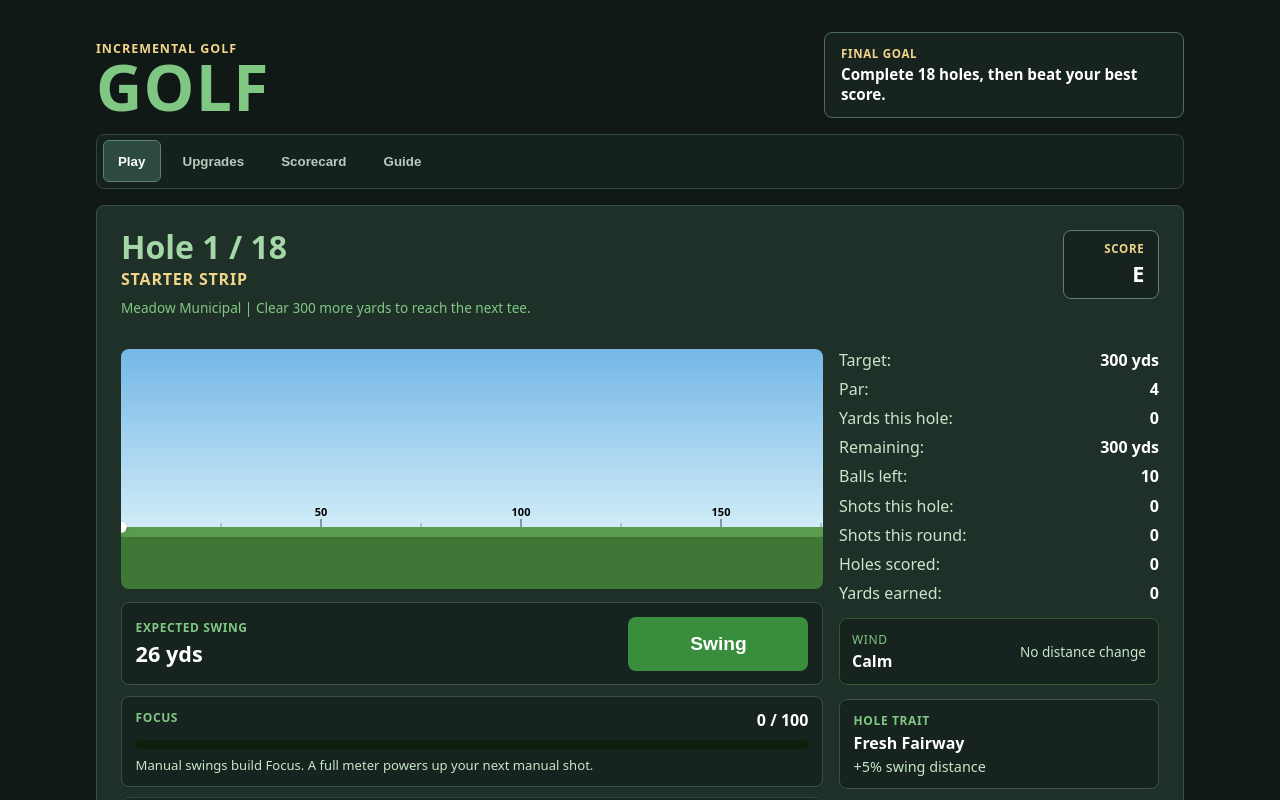
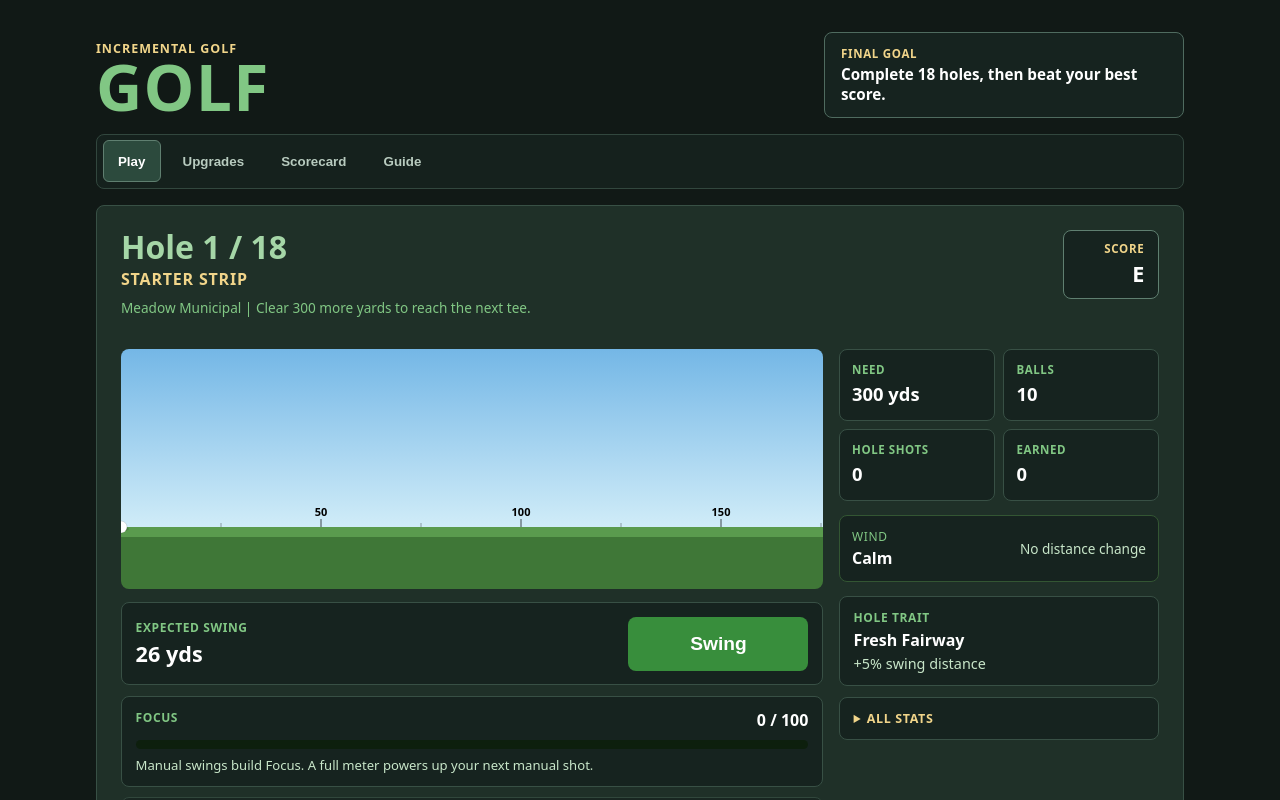
Before and after one commit to CollePatt/golf, a React (Vite) app: page / in a window 1280 px wide. Shown: the top 800 px of the page. Built offline with nearby package versions, Linux system fonts and the light colour scheme.

Commit message:
Simplify play stats panel

```diff
--- a/src/App.css
+++ b/src/App.css
@@ -339,6 +339,40 @@ h3 {
   font-size: 0.82rem;
 }
 
+.quick-stats {
+  display: grid;
+  grid-template-columns: repeat(2, 1fr);
+  gap: 0.55rem;
+  margin-bottom: 0.75rem;
+}
+
+.quick-stat {
+  min-height: 72px;
+  padding: 0.75rem;
+  border: 1px solid #385045;
+  border-radius: 8px;
+  background: #16231f;
+}
+
+.quick-stat span,
+.quick-stat strong {
+  display: block;
+}
+
+.quick-stat span {
+  color: #81c784;
+  font-size: 0.72rem;
+  font-weight: 700;
+  text-transform: uppercase;
+  letter-spacing: 0.05em;
+}
+
+.quick-stat strong {
+  margin-top: 0.25rem;
+  color: #ffffff;
+  font-size: 1.15rem;
+}
+
 .stats {
   display: grid;
   gap: 0.45rem;
@@ -356,6 +390,27 @@ h3 {
 
 .stat strong {
   color: #ffffff;
+}
+
+.all-stats {
+  margin-top: 0.65rem;
+  border: 1px solid #385045;
+  border-radius: 8px;
+  background: #16231f;
+}
+
+.all-stats summary {
+  padding: 0.75rem 0.85rem;
+  color: #f1d58a;
+  font-size: 0.78rem;
+  font-weight: 800;
+  text-transform: uppercase;
+  letter-spacing: 0.05em;
+  cursor: pointer;
+}
+
+.all-stats .stats {
+  padding: 0 0.85rem 0.85rem;
 }
 
 .hint {
--- a/src/components/HoleScreen.jsx
+++ b/src/components/HoleScreen.jsx
@@ -120,16 +120,23 @@ export default function HoleScreen({
         </div>
 
         <aside className="hole-sidebar" aria-label="Round status">
-          <div className="stats">
-            <p className="stat">Target: <strong>{targetDistance} yds</strong></p>
-            <p className="stat">Par: <strong>{parForHole(hole)}</strong></p>
-            <p className="stat">Yards this hole: <strong>{yardsThisHole}</strong></p>
-            <p className="stat">Remaining: <strong>{remaining} yds</strong></p>
-            <p className="stat">Balls left: <strong>{ballsLeft}</strong></p>
-            <p className="stat">Shots this hole: <strong>{currentHoleShots}</strong></p>
-            <p className="stat">Shots this round: <strong>{totalShots}</strong></p>
-            <p className="stat">Holes scored: <strong>{completedHoles.length}</strong></p>
-            <p className="stat">Yards earned: <strong>{totalYardsThisRound}</strong></p>
+          <div className="quick-stats" aria-label="Key round stats">
+            <div className="quick-stat">
+              <span>Need</span>
+              <strong>{remaining} yds</strong>
+            </div>
+            <div className="quick-stat">
+              <span>Balls</span>
+              <strong>{ballsLeft}</strong>
+            </div>
+            <div className="quick-stat">
+              <span>Hole Shots</span>
+              <strong>{currentHoleShots}</strong>
+            </div>
+            <div className="quick-stat">
+              <span>Earned</span>
+              <strong>{totalYardsThisRound}</strong>
+            </div>
           </div>
           <div className="round-modifier">
             <div>
@@ -143,6 +150,21 @@ export default function HoleScreen({
             <strong>{holeDefinition.trait.label}</strong>
             <p>{holeDefinition.trait.description}</p>
           </div>
+          <details className="all-stats">
+            <summary>All Stats</summary>
+            <div className="stats">
+              <p className="stat">Target: <strong>{targetDistance} yds</strong></p>
+              <p className="stat">Par: <strong>{parForHole(hole)}</strong></p>
+              <p className="stat">Yards this hole: <strong>{yardsThisHole}</strong></p>
+              <p className="stat">Remaining: <strong>{remaining} yds</strong></p>
+              <p className="stat">Balls left: <strong>{ballsLeft}</strong></p>
+              <p className="stat">Shots this hole: <strong>{currentHoleShots}</strong></p>
+              <p className="stat">Shots this round: <strong>{totalShots}</strong></p>
+              <p className="stat">Holes cleared: <strong>{completedHoles.length}</strong></p>
+              <p className="stat">Yards earned: <strong>{totalYardsThisRound}</strong></p>
+              <p className="stat">Score to par: <strong>{formatScoreToPar(scoreToPar)}</strong></p>
+            </div>
+          </details>
         </aside>
       </div>
     </div>
```
Also changed, not shown: 1 other file (tests, documents, lock files or other folders).
